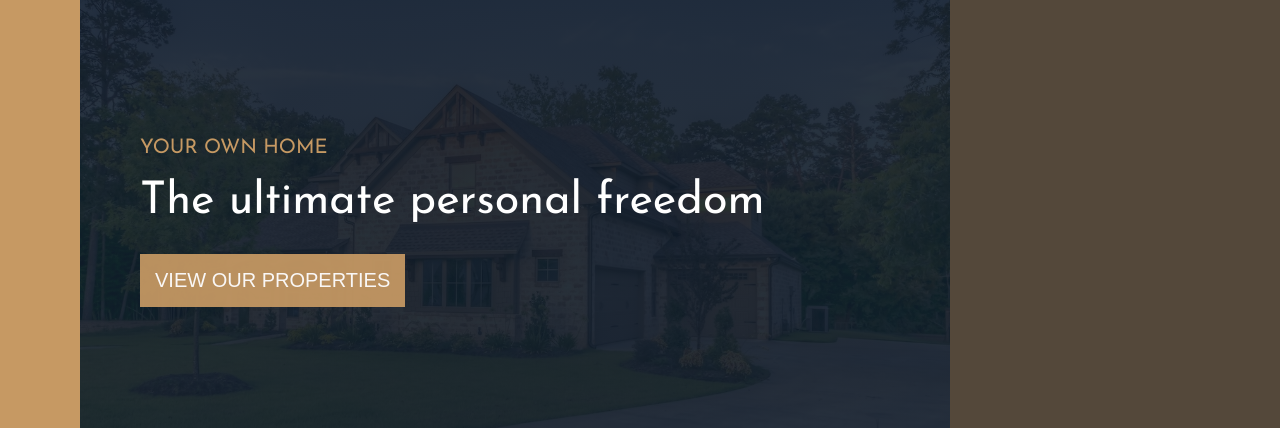
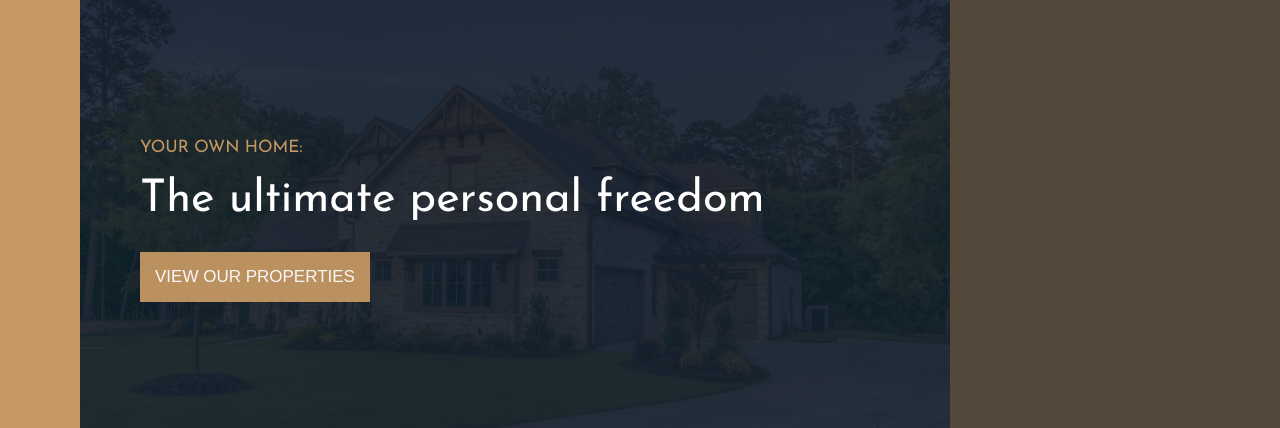
Before and after one commit to saiful-70/nexter, a website: page index.html in a window 1280 px wide. Shown: the part 85-513 px from the top of the page. Drawn offline with nearby package versions, Linux system fonts and the light colour scheme.

Commit message:
header updated

```diff
--- a/index.html
+++ b/index.html
@@ -19,7 +19,7 @@
 
         <header class="header">
             <img src="img/logo.png" alt="logo" class="logo">
-            <h3 class="heading-3 heading-3--primary">Your Own Home</h3>
+            <h4 class="heading-4 heading-4--primary">Your Own Home:</h4>
             <h1 class="heading-1">The ultimate personal freedom</h1>
             <button class="btn btn--head">View Our Properties</button>
             <p class="seenon__text">As Seen On</p>
--- a/sass/_typography.scss
+++ b/sass/_typography.scss
@@ -36,11 +36,16 @@
 
     &--light { color: $color-grey-light-1; }
     &--dark { color: $color-grey-dark-1; }
+
+    &--primary {
+        color: $color-primary;
+        text-transform: uppercase;
+    }
 }
 
 .btn {
     padding: 1.5rem;
-    font-size: 2rem;
+    font-size: 1.7rem;
     color: $color-grey-light-1;
     border: none;
     text-transform: uppercase;
```
Also changed, not shown: css/style.css.
